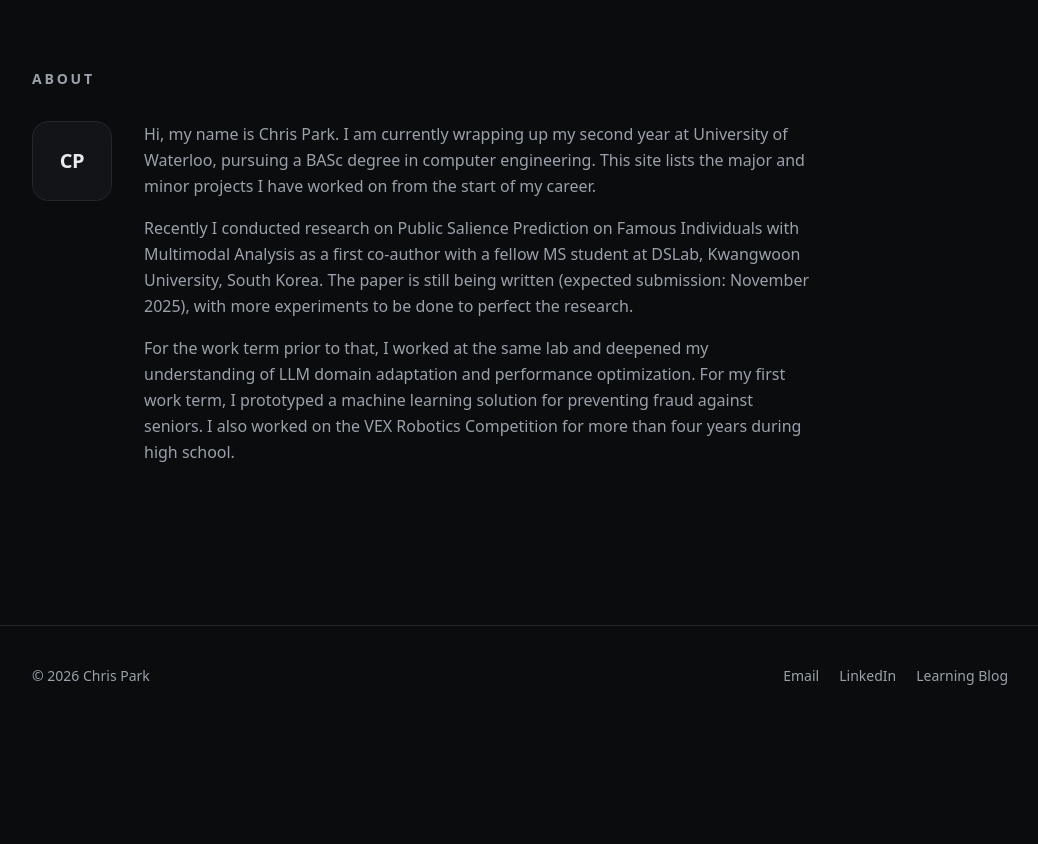
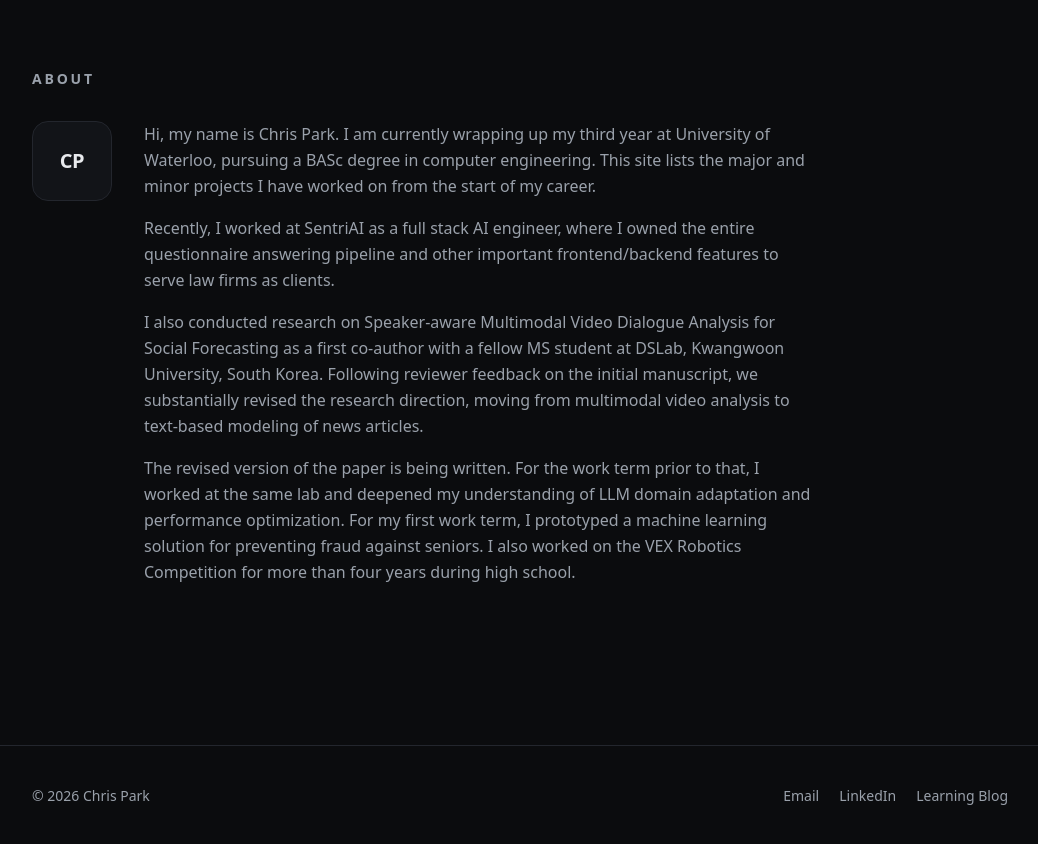
Before and after one commit to c29park/Portfolio, a Next.js app: page / in a window 1280 px wide. Shown: the part 2240-3084 px from the top of the page, without its empty margins (120-1158 px from the left). Before the commit the page ends 2966 px from the top, so only its background shows below. Built offline with nearby package versions, Linux system fonts and the light colour scheme; no server answers.

Commit message:
Update bio: third year, SentriAI work term, revised research direction

```diff
--- a/src/content/site.ts
+++ b/src/content/site.ts
@@ -8,9 +8,10 @@ export const site = {
     "I build and design meaningful AI/ML based solutions for real-world problems.",
   email,
   bio: [
-    "Hi, my name is Chris Park. I am currently wrapping up my second year at University of Waterloo, pursuing a BASc degree in computer engineering. This site lists the major and minor projects I have worked on from the start of my career.",
-    "Recently I conducted research on Public Salience Prediction on Famous Individuals with Multimodal Analysis as a first co-author with a fellow MS student at DSLab, Kwangwoon University, South Korea. The paper is still being written (expected submission: November 2025), with more experiments to be done to perfect the research.",
-    "For the work term prior to that, I worked at the same lab and deepened my understanding of LLM domain adaptation and performance optimization. For my first work term, I prototyped a machine learning solution for preventing fraud against seniors. I also worked on the VEX Robotics Competition for more than four years during high school.",
+    "Hi, my name is Chris Park. I am currently wrapping up my third year at University of Waterloo, pursuing a BASc degree in computer engineering. This site lists the major and minor projects I have worked on from the start of my career.",
+    "Recently, I worked at SentriAI as a full stack AI engineer, where I owned the entire questionnaire answering pipeline and other important frontend/backend features to serve law firms as clients.",
+    "I also conducted research on Speaker-aware Multimodal Video Dialogue Analysis for Social Forecasting as a first co-author with a fellow MS student at DSLab, Kwangwoon University, South Korea. Following reviewer feedback on the initial manuscript, we substantially revised the research direction, moving from multimodal video analysis to text-based modeling of news articles.",
+    "The revised version of the paper is being written. For the work term prior to that, I worked at the same lab and deepened my understanding of LLM domain adaptation and performance optimization. For my first work term, I prototyped a machine learning solution for preventing fraud against seniors. I also worked on the VEX Robotics Competition for more than four years during high school.",
   ],
   links: [
     { label: "Email", href: `mailto:${email}` },
```
